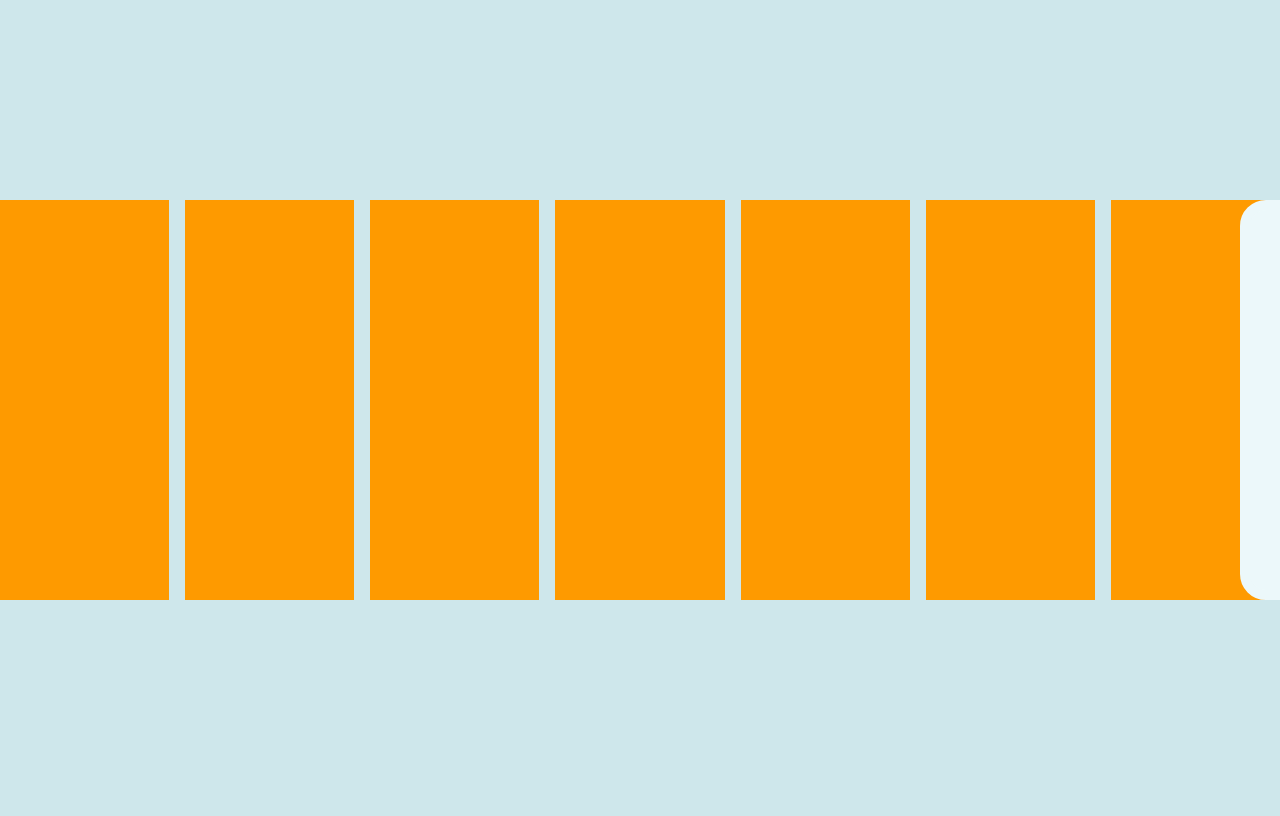
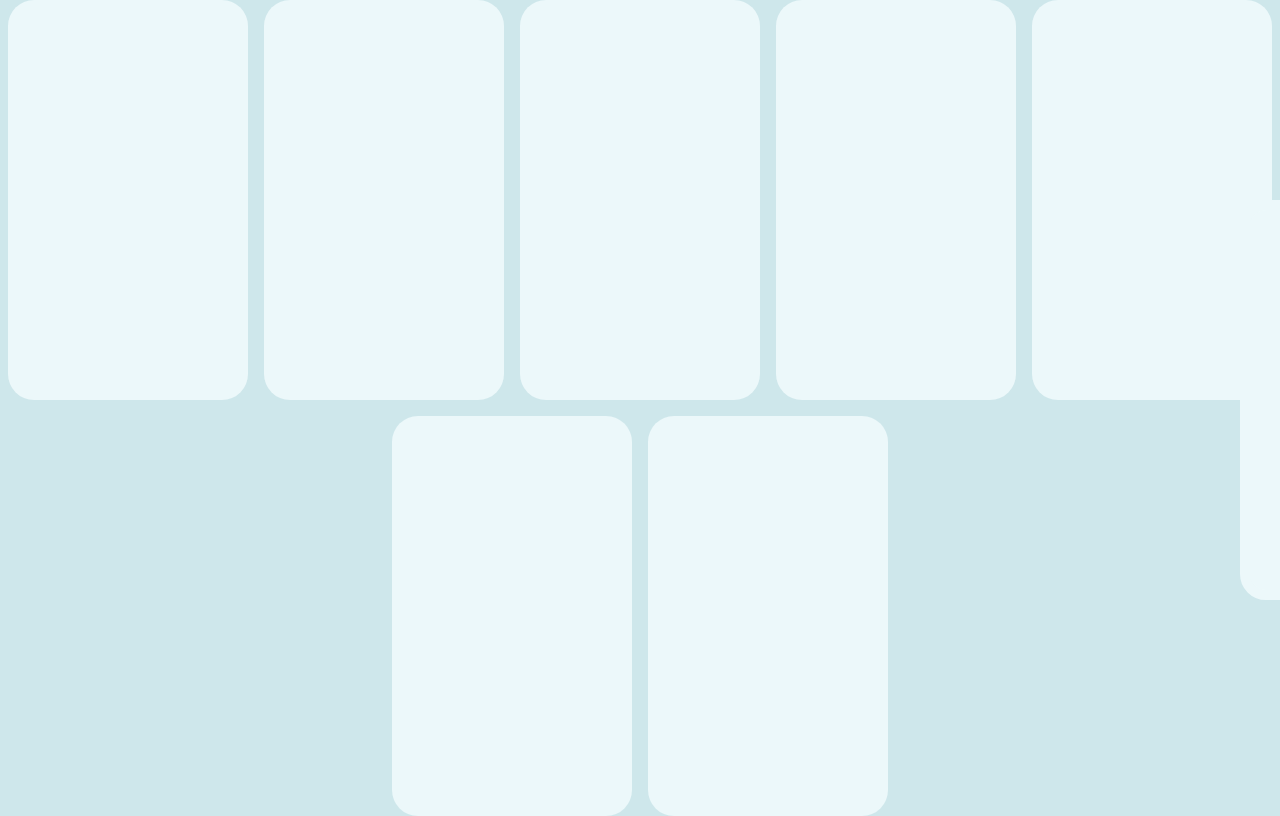
Before and after one commit to geck0h/TasKing, a React (Vite) app: page /tasks in a window 1280 px wide. Built offline with nearby package versions, Linux system fonts and the light colour scheme; a web font is replaced by a local one.

Commit message:
changed card behaviour

```diff
--- a/src/components/TasksPage.tsx
+++ b/src/components/TasksPage.tsx
@@ -1,9 +1,32 @@
+import { useState } from 'react';
+import { cn } from 'cn';
+
+const days: string[] = [
+  'Monday', 'Tuesday', 'Wednesday', 'Thursday', 'Friday', 'Saturday', 'Sunday'
+];
+
 const TasksPage = () => {
+  const [selectedCard, setSelectedCard] = useState<number | null>(null);
+
   return (
-    <div className='flex justify-center items-center gap-4 h-screen'>
-      {Array.from({ length: 7 }).map((_, idx) => (<div key={idx} className='w-60 h-100 bg-amber-500'></div>))}
+    <div className='flex flex-wrap justify-center items-center gap-4 h-screen'>
+      {days.map((item, idx) => (
+        <div
+          className={cn(style.cards, (selectedCard === idx) ? 'absolute top-1/2 left-1/2 -translate-1/2 scale-200' : '')}
+          key={item}
+          onClick={() => setSelectedCard(idx)}
+          ></div>))}
     </div>
   )
-}
+};
+
+const style = {
+  cards:
+    `h-100 w-60
+    rounded-4xl
+    bg-card
+    transition-[scale]  ease-out duration-100 hover:scale-105
+    cursor-pointer`
+};
 
 export default TasksPage;
```
